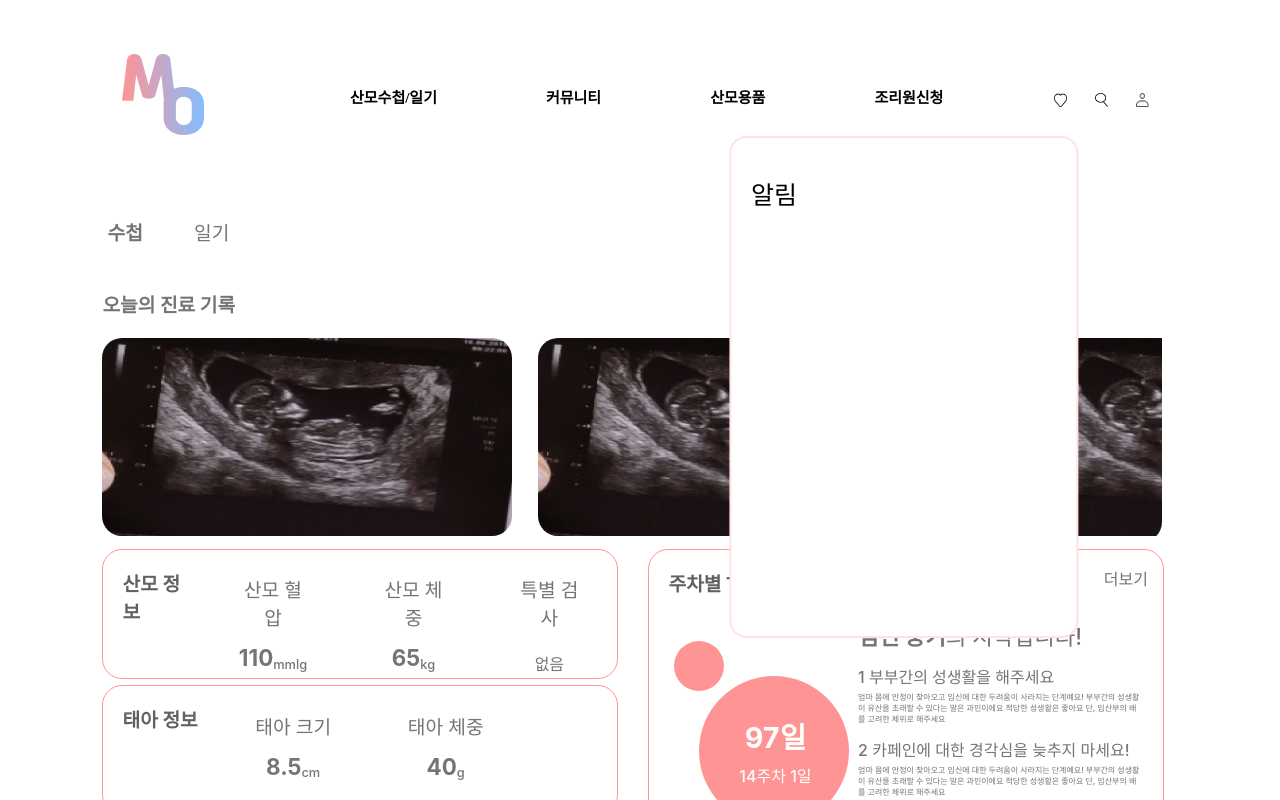
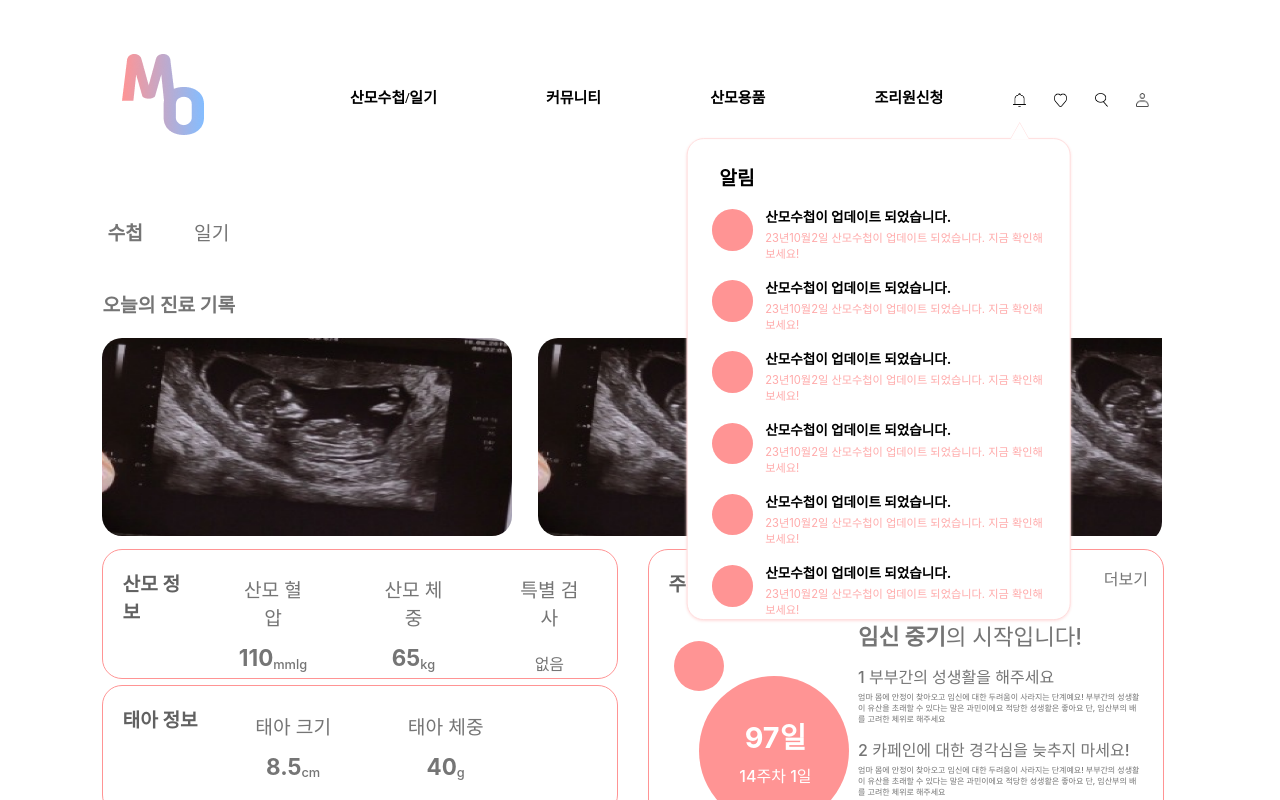
Before and after one commit to KNU-Moing/moing-front, a React (Create React App) app: page /Notebook in a window 1280 px wide. Both pictures are taken after a click on the element 1019 px from the left and 101 px from the top of the page. Shown: the top 800 px of the page. Built offline with nearby package versions, Linux system fonts and the light colour scheme.

Commit message:
Feat: 알림 컴포넌트 생성 (#20)

```diff
--- a/src/component/project/header/component.tsx
+++ b/src/component/project/header/component.tsx
@@ -1,6 +1,7 @@
-import React, { useState } from 'react';
+import { useState } from "react";
 import styled from "@emotion/styled";
 import { Link } from "react-router-dom";
+import theme from "../../../styles/theme";
 
 // 타입 선언
 type NavMenuProps = {
@@ -62,7 +63,7 @@ const StyledNavMenu = styled.ul<NavMenuProps>`
     margin-right: 5.5625rem;
     &:hover {
       cursor: pointer;
-      background: rgba(255, 242, 242, 0.50);
+      background: rgba(255, 242, 242, 0.5);
       border-radius: 0.25rem;
     }
   }
@@ -112,23 +113,116 @@ const StyledRightHeader = styled.div`
   }
 `;
 
-const Modal = styled.div`
+const ModalBox = styled.div`
   background: white;
-  width: 19.0844rem;
-  height: 28.6128rem;
-  border: 0.125rem solid #FFE2E2;
+  width: 21.2rem;
+  height: 27rem;
+  border: 0.08rem solid ${theme.palette.pink[600]};
   border-radius: 1.0625rem;
-  top: 27.5rem;
-  right: 1.25rem;
+  position: absolute;
+  top: -13.6rem;
+  right: 8.5rem;
   transform: translate(15%, 55%);
-  padding: 1.25rem;
+  box-shadow: 0 1px 3px ${theme.palette.pink[600]};
+  padding: 1.5rem 1.2rem 1.5rem 1.5rem;
+  z-index: 3;
+  &:hover {
+    cursor: default;
+  }
+
+  &::after {
+    border-color: ${theme.palette.gray.white} transparent;
+    border-style: solid;
+    border-width: 0 9.5px 16px 9.5px;
+    content: "";
+    display: block;
+    position: absolute;
+    left: 20.2rem;
+    top: -1rem;
+    width: 0;
+    z-index: 1;
+  }
+
+  &::before {
+    border-color: ${theme.palette.pink[600]} transparent;
+    border-style: solid;
+    border-width: 0 9.5px 16px 9.5px;
+    content: "";
+    display: block;
+    position: absolute;
+    left: 20.2rem;
+    top: -1.1rem;
+    width: 0;
+    z-index: 0;
+  }
 `;
+const ModalTitle = styled.div`
+  ${theme.typography.body4Bold}
+  padding: 0 0.5rem 0.5rem 0.5rem;
+`;
+const NoticeContainer = styled.div`
+  height: 26rem;
+  overflow: scroll;
+  &::-webkit-scrollbar {
+    width: 2px;
+    height: 0.4rem;
+    margin-bottom: ${theme.spacing.sm};
+  }
+  &::-webkit-scrollbar-thumb {
+    border-radius: 20px;
+    background-color: ${theme.palette.pink[700]};
+  }
+`;
+const NoticeLayout = styled.div`
+  padding: 0.6rem 0;
+  display: flex;
+  gap: 0.75rem;
+  &:hover {
+    cursor: pointer;
+  }
+`;
+const NoticeImg = styled.div`
+  width: 2.6rem;
+  height: 2.6rem;
+  background-color: ${theme.palette.pink[100]};
+  border-radius: 100%;
+`;
+const NoticeTitle = styled.div`
+  font-weight: Bold;
+  font-size: 0.85rem;
+  margin-bottom: 0.2rem;
+`;
+const NoticeContent = styled.div`
+  font-size: 0.7rem;
+  color: ${theme.palette.pink[300]};
+`;
+const ModalNotice = ({
+  title,
+  content,
+}: {
+  title: string;
+  content: string;
+}) => {
+  return (
+    <NoticeLayout
+      onClick={() => {
+        alert("어디로 이동할까유..");
+      }}
+    >
+      <NoticeImg></NoticeImg>
+      <div style={{ width: "82%", marginTop: "-0.2rem" }}>
+        <NoticeTitle>{title}</NoticeTitle>
+        <NoticeContent>{content}</NoticeContent>
+      </div>
+    </NoticeLayout>
+  );
+};
 
 const LeftHeader = () => {
   return (
     <StyledLeftHeader>
       <Link to={"/"} className="nav-logo-link">
-        <img src='./img/headerLogo.png' alt='헤더로고'/>
+        <img src="./img/headerLogo.png" alt="헤더로고" />
       </Link>
     </StyledLeftHeader>
   );
@@ -166,24 +260,57 @@ const RightHeader = () => {
 
   const toggleModal = () => {
     setIsModalOpen(!isModalOpen);
-  }
+  };
+
+  const [notices, setNotices] = useState([
+    {
+      title: "산모수첩이 업데이트 되었습니다.",
+      content: "23년10월2일 산모수첩이 업데이트 되었습니다. 지금 확인해보세요!",
+    },
+    {
+      title: "산모수첩이 업데이트 되었습니다.",
+      content: "23년10월2일 산모수첩이 업데이트 되었습니다. 지금 확인해보세요!",
+    },
+    {
+      title: "산모수첩이 업데이트 되었습니다.",
+      content: "23년10월2일 산모수첩이 업데이트 되었습니다. 지금 확인해보세요!",
+    },
+    {
+      title: "산모수첩이 업데이트 되었습니다.",
+      content: "23년10월2일 산모수첩이 업데이트 되었습니다. 지금 확인해보세요!",
+    },
+    {
+      title: "산모수첩이 업데이트 되었습니다.",
+      content: "23년10월2일 산모수첩이 업데이트 되었습니다. 지금 확인해보세요!",
+    },
+    {
+      title: "산모수첩이 업데이트 되었습니다.",
+      content: "23년10월2일 산모수첩이 업데이트 되었습니다. 지금 확인해보세요!",
+    },
+    {
+      title: "산모수첩이 업데이트 되었습니다.",
+      content: "23년10월2일 산모수첩이 업데이트 되었습니다. 지금 확인해보세요!",
+    },
+  ]);
 
   return (
     <StyledRightHeader>
       <div className="header-button" onClick={toggleModal}>
         <img src="./img/allim.png" alt="Allim" />
         {isModalOpen && (
-        <Modal className="modal">
-          {/* 모달 내용 */}
-          <h1 style={{
-          color: '#000',
-          fontFamily: 'Pretendard',
-          fontSize: '1.5625rem',
-          fontStyle: 'normal',
-          fontWeight: 500,
-          lineHeight: 'normal'
-          }}>알림</h1>
-        </Modal>
+          <ModalBox className="modal">
+            {/* 모달 내용 */}
+            <ModalTitle>알림</ModalTitle>
+            <NoticeContainer>
+              {notices.map((notice, index) => (
+                <ModalNotice
+                  key={index}
+                  title={notice.title}
+                  content={notice.content}
+                ></ModalNotice>
+              ))}
+            </NoticeContainer>
+          </ModalBox>
         )}
       </div>
       <Link to="/question" className="header-button">
```
